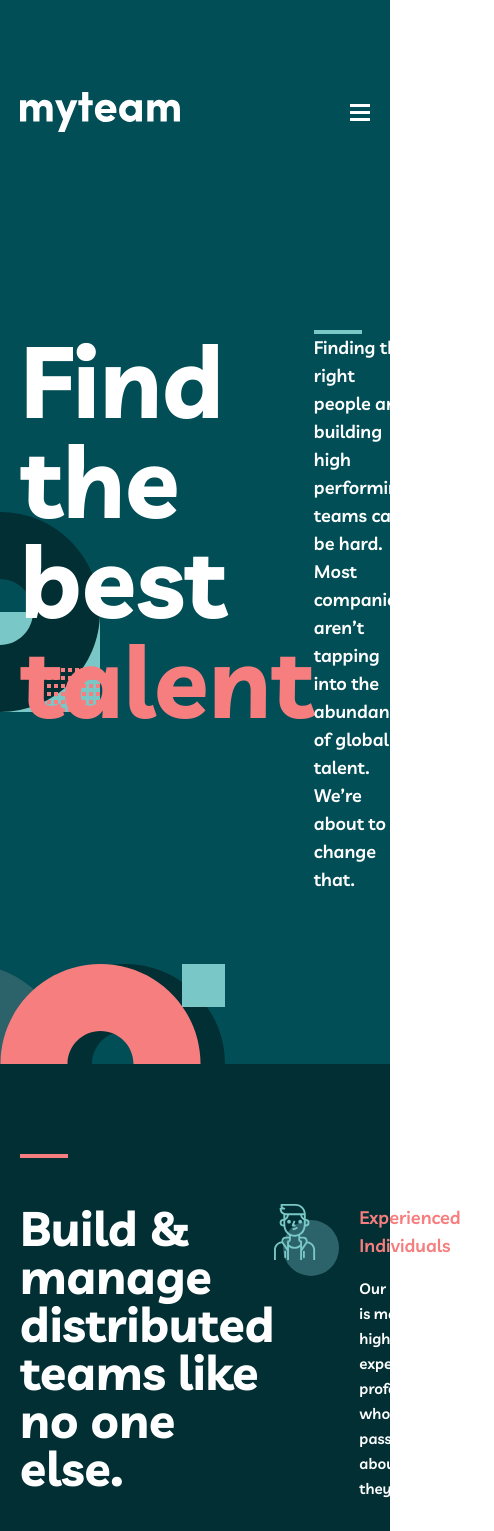
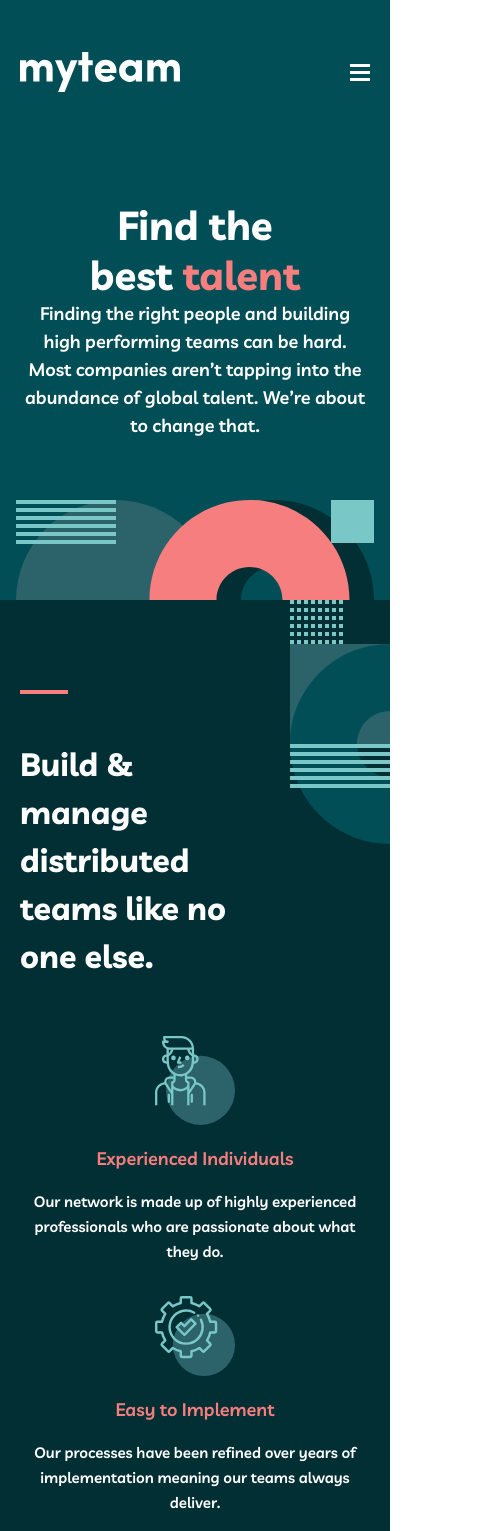
Before and after one commit to bernardocostaa/Myteam, a React (Vite) app: page / in a window 390 px wide. Shown: the top 1531 px of the page, 494 px wide, since content can reach past the window. Built offline with nearby package versions, Linux system fonts and the light colour scheme.

Commit message:
home finalizada

```diff
--- a/src/App.css
+++ b/src/App.css
@@ -17,21 +17,19 @@
     line-height: 25px;
   }
 
-  .fontH1 {
-    font-size: 6.25rem;
-    font-weight: 700;
-    line-height: 100px;
+  .overflow-hidden {
+    overflow: hidden;
   }
 
-  .fontH2 {
-    font-size: 3rem;
-    font-weight: 700;
-    line-height: 48px;
-  }
+
 
   .bg-section-footerImg {
     background: #f67e7e url("./imgs/bg-pattern-home-6-about-5.svg") no-repeat
       bottom left;
+  }
+
+  .bg-menu-mobile{
+    background: #2C6269 url("./imgs//bg-pattern-about-1-mobile-nav-1.svg") no-repeat bottom right -100px;
   }
 
   .w-625 {
@@ -46,17 +44,41 @@
     .customContainer {
       max-width: 100%;
     }
+    .fontH1{
+      font-size:2.5rem;
+      line-height: normal;
+    }
+    .fontH2 {
+      font-size: 2rem;
+      font-weight: 700;
+      line-height: 48px;
+    }
   }
 
   @media screen and (min-width: 690px) {
     .customContainer {
       max-width: 690px;
     }
+    .fontH1{
+      font-size: 4rem;
+      line-height: normal;
+    }
+
   }
 
   @media screen and (min-width: 1110px) {
     .customContainer {
       max-width: 1110px;
+    }
+    .fontH1 {
+      font-size: 6.25rem;
+      font-weight: 700;
+      line-height: 100px;
+    }
+    .fontH2 {
+      font-size: 3rem;
+      font-weight: 700;
+      line-height: 48px;
     }
   }
 }
--- a/src/components/Footer.jsx
+++ b/src/components/Footer.jsx
@@ -12,22 +12,22 @@ const Footer = () => {
   return (
     <>
       <section className="bg-section-footerImg">
-        <div className="customContainer mx-auto px-5 flex items-center justify-around py-16">
-          <h1 className="fontH2 text-DarkGreen">Ready to get started?</h1>
+        <div className="customContainer flex-col laptop:flex-row mx-auto px-5 flex items-center justify-around laptop:py-16 py-20">
+          <h1 className="fontH2 text-DarkGreen mb-6 text-center">Ready to get started?</h1>
           <Link
             to="contact"
-            className="text-SacramentoStateGreen border-2 duration-300 fontBody-1 border-SacramentoStateGreen rounded-3xl py-2.5 px-8 hover:bg-SacramentoStateGreen hover:text-white"
+            className="text-SacramentoStateGreen border-2 duration-300 fontBody-1 border-SacramentoStateGreen rounded-3xl py-2.5 px-8 hover:bg-SacramentoStateGreen whitespace-nowrap hover:text-white"
           >
             contact us
           </Link>
         </div>
       </section>
       <footer className="bg-DarkGreen py-12">
-        <div className="customContainer mx-auto px-5 flex justify-between">
-          <div className="flex gap-32">
+        <div className="customContainer mx-auto px-5 flex flex-col desktop:flex-row justify-between">
+          <div className="flex flex-col items-center laptop:flex-row laptop:justify-between desktop:gap-32">
             <div>
-              <img className="mb-10" src={logo} alt="logo da empresa" />
-              <ul className=" flex gap-10 fontBody-1 text-white">
+              <img className="desktop:mb-10 mb-6" src={logo} alt="logo da empresa" />
+              <ul className=" flex gap-10 mb-6 fontBody-1 text-white">
                 <li>
                   <Link
                     className="p-2x  hover:text-LightCoral duration-300"
@@ -46,15 +46,15 @@ const Footer = () => {
                 </li>
               </ul>
             </div>
-            <div className="text-white fontBody-2 opacity-60">
+            <div className="text-white fontBody-2 opacity-60 text-center">
               <p>987 Hillcrest Lane</p>
               <p>Irvine, CA</p>
               <p>California 92714</p>
               <p>Call Us : 949-833-7432</p>
             </div>
           </div>
-          <div>
-            <ul className="flex gap-4 justify-end mb-10">
+          <div className="laptop:flex laptop:items-center laptop:justify-between desktop:block ">
+            <ul className="flex gap-4 mt-10 justify-center desktop:justify-end mb-4 desktop:mb-14 desktop:mt-0">
               <li>
                 <Link
                   className="text-white  hover:text-LightCoral duration-300"
@@ -80,7 +80,7 @@ const Footer = () => {
                 </Link>
               </li>
             </ul>
-            <p className="text-white fontBody-2 opacity-60">
+            <p className="text-white text-center fontBody-2 opacity-60">
               Copyright 2020. All Rights Reserved
             </p>
           </div>
--- a/src/components/Header.jsx
+++ b/src/components/Header.jsx
@@ -5,16 +5,22 @@ import BtnMobile from "../imgs/icon-hamburger.svg";
 
 const Header = () => {
   const [menuMobile, setMenuMobile] = React.useState(false);
+  const toggleBodyOverflow = () => {
+    document.body.classList.toggle("overflow-hidden");
+  };
   return (
     <header className="bg-MidnightGreen relative">
-      <nav className="customContainer mx-auto px-5 items-center flex justify-between pt-16 fontBody-1">
+      <nav className="customContainer mx-auto px-5 items-center flex justify-between pt-6 desktop:pt-16 fontBody-1">
         <div className="mr-10">
           <Link className="p-2" to="/">
             <img src={logo} alt="Logo da empresa" />
           </Link>
         </div>
         <button
-          onClick={() => setMenuMobile(!menuMobile)}
+          onClick={() => {
+            setMenuMobile(!menuMobile);
+            toggleBodyOverflow();
+          }}
           className=" laptop:hidden  block"
         >
           <img src={BtnMobile} alt="Botao menu mobile" />
@@ -47,8 +53,16 @@ const Header = () => {
           </Link>
         </div>
         {menuMobile && (
-          <div className="block laptop:hidden absolute bg-PoliceBlue top-0 right-0 max-w-[255px] w-full min-h-screen z-10 pt-14">
-            <button onClick={() => setMenuMobile(!menuMobile)} className="text-white text-[2rem] absolute right-6  hover:text-LightCoral">X</button>
+          <div className="block laptop:hidden absolute bg-menu-mobile top-0 right-0 max-w-[255px] w-full min-h-screen z-10 pt-14 bg">
+            <button
+              onClick={() => {
+                setMenuMobile(!menuMobile);
+                toggleBodyOverflow();
+              }}
+              className="text-white text-[2rem] absolute right-6  hover:text-LightCoral"
+            >
+              X
+            </button>
             <ul className="text-white pt-10 px-12">
               <li className="mb-6">
                 <NavLink
--- a/src/components/Home.jsx
+++ b/src/components/Home.jsx
@@ -13,12 +13,12 @@ const Home = () => {
     <>
       <section className={`${Styles.bgSection}`}>
         <div className="customContainer mx-auto px-5">
-          <div className="flex desktop:flex-row  laptop:flex-col">
-            <h1 className="fontH1 text-white font-bold flex-2 w-625 ">
+          <div className="flex desktop:flex-row text-center desktop:text-start flex-col">
+            <h1 className="fontH1 text-white font-bold flex-2  w-full laptop:w-625 ">
               Find the <br /> best{" "}
               <span className="text-LightCoral">talent</span>
             </h1>
-            <div className="relative flex-1 justify-between  before:w-12 before:h-1 before:bg-RaptureBlue before:relative flex flex-col">
+            <div className="relative flex-1 justify-between before:w-12 before:h-1 before:bg-RaptureBlue before:relative flex flex-col before:tablet:hidden before:desktop:block">
               <p className="fontBody-1 text-white">
                 Finding the right people and building high performing teams can
                 be hard. Most companies aren’t tapping into the abundance of
@@ -30,12 +30,12 @@ const Home = () => {
       </section>
       <section className={Styles.bgSectionMore}>
         <div className="customContainer mx-auto px-5">
-          <div className="flex justify-between">
-            <h1 className="text-white fontH2 max-w-md relative  before:w-12 before:h-1 before:bg-LightCoral before:absolute before:-top-[50px]">
+          <div className=" flex flex-col gap-14 desktop:gap-0 desktop:flex-row desktop:justify-between">
+            <h1 className="text-white max-w-[240px] fontH2 laptop:max-w-md relative  before:w-12 before:h-1 before:bg-LightCoral before:absolute before:-top-[50px]">
               Build & manage distributed teams like no one else.
             </h1>
             <div className="max-w-lg">
-              <div className="flex gap-5 mb-8 items-start">
+              <div className="flex flex-col items-center text-center laptop:text-start laptop:flex-row gap-5 mb-8 laptop:items-start">
                 <img className="w-20" src={person} alt="" />
 
                 <div>
@@ -48,7 +48,7 @@ const Home = () => {
                   </p>
                 </div>
               </div>
-              <div className="flex gap-5 mb-8 items-start">
+              <div className="flex flex-col items-center text-center laptop:text-start laptop:flex-row gap-5 mb-8 laptop:items-start">
                 <img className="w-20" src={conf} alt="" />
 
                 <div>
@@ -61,7 +61,7 @@ const Home = () => {
                   </p>
                 </div>
               </div>
-              <div className="flex gap-5 mb-8 items-start">
+              <div className="flex flex-col items-center text-center laptop:text-start laptop:flex-row gap-5 mb-8 laptop:items-start">
                 <img className="w-20" src={graph} alt="" />
                 <div>
                   <p className="fontBody-1 text-LightCoral mb-4	">
@@ -80,7 +80,7 @@ const Home = () => {
       <section className={`${Styles.bgSectionStories}`}>
       <div className="customContainer mx-auto px-5">
         <h1 className="text-white fontH2 max-w-[930px] text-center my-auto mx-auto mb-14">Delivering real results for top companies. Some of our <span className="text-RaptureBlue">success stories.</span></h1>
-        <div className="flex gap-5">
+        <div className="flex flex-col desktop:flex-row gap-12 laptop:items-center desktop:gap-5 ">
           <div className={`relative text-center max-w-[350px]`}>
           <img className={`${Styles.effectImg}`} src={queote} alt="" />
             <p className="fontBody-2 text-white relative"> “The team perfectly fit the specialized skill set required. They focused on the most essential features helping us launch the platform eight months faster than planned.”</p>
--- a/src/components/css/Home.module.css
+++ b/src/components/css/Home.module.css
@@ -43,3 +43,17 @@
   opacity: 0.8;
 
 }
+
+@media(max-width:768px){
+  .bgSection{
+    background: #014e56 ;
+    padding: 80px 0 160px 0;
+  }
+  .bgSection::before{
+    background: url(/src/imgs/bg-pattern-home-2.svg) no-repeat bottom;
+  }
+  .bgSectionMore{
+    background: #012f34 url(/src/imgs/bg-pattern-home-3.svg) no-repeat top
+    right -100px;
+  }
+}
```
Lines whose indentation alone changed are shown as unchanged.
